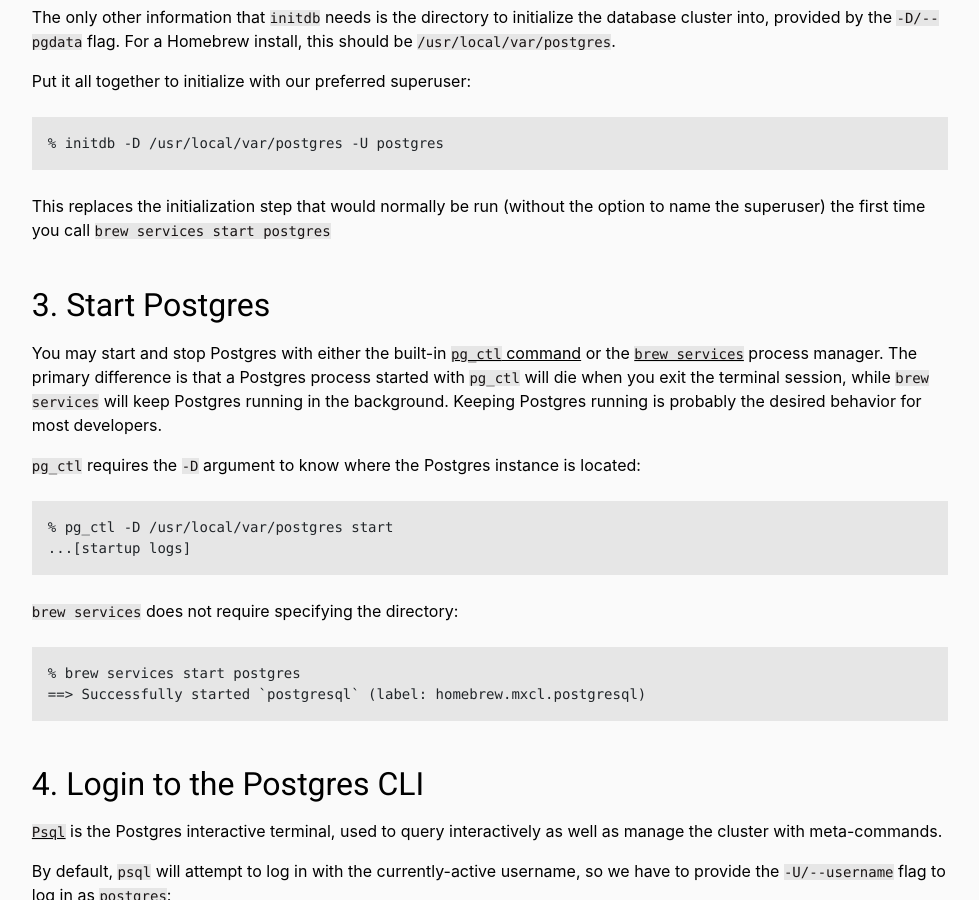
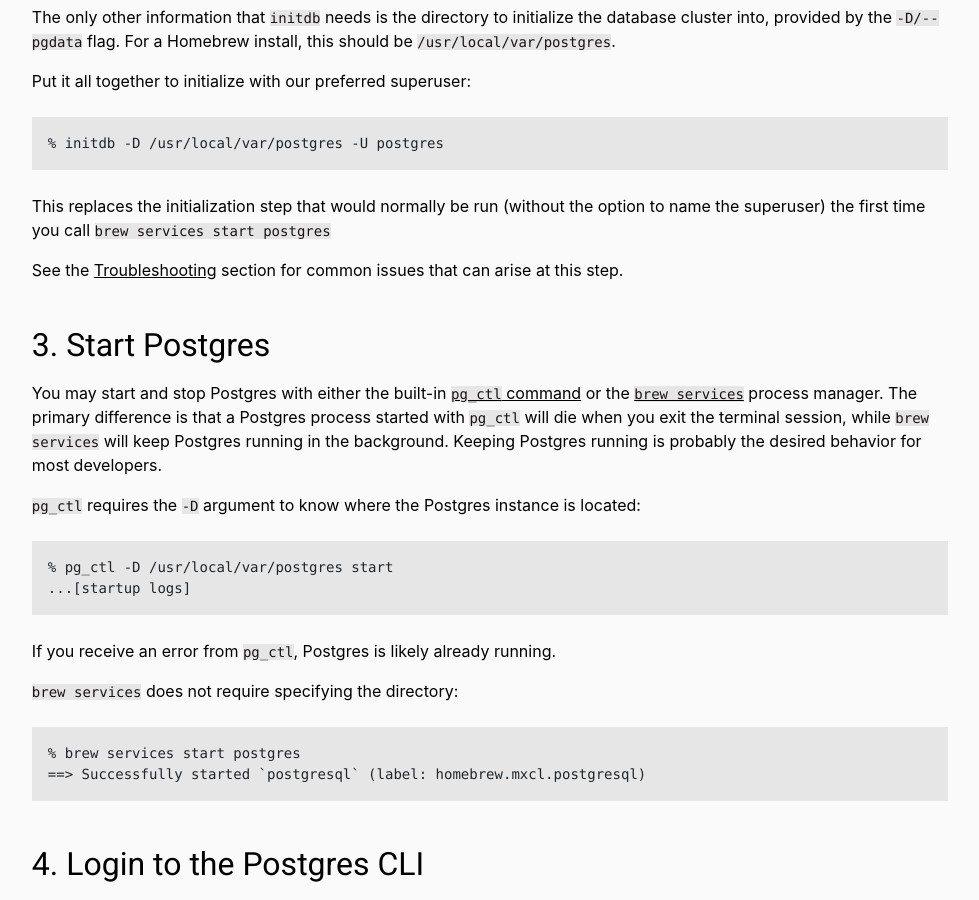
Before and after one commit to francojposa/personal-site, a Jekyll site: the page built from _dev_setup_guides/postgres-setup-macos.md, in a window 1280 px wide and 900 px high, scrolled down 1302 px. Shown: the whole window, without its empty margins (150-1129 px from the left). Built offline with Jekyll 4.4.1, drawn with Linux system fonts in a browser that asks for light colours; some of the changed text lies outside the part shown.

Commit message:
Linking to troubleshooting section in Postgres guide

````diff
--- a/_dev_setup_guides/postgres-setup-macos.md
+++ b/_dev_setup_guides/postgres-setup-macos.md
@@ -52,6 +52,8 @@
 
 This replaces the initialization step that would normally be run (without the option to name the superuser) the first time you call `brew services start postgres`
 
+See the [Troubleshooting](#troubleshooting) section for common issues that can arise at this step.
+
 ## 3. Start Postgres
 
 You may start and stop Postgres with either the built-in [`pg_ctl` command](https://www.postgresql.org/docs/9.5/app-pg-ctl.html) or the [`brew services`](https://github.com/Homebrew/homebrew-services) process manager. The primary difference is that a Postgres process started with `pg_ctl` will die when you exit the terminal session, while `brew services` will keep Postgres running in the background. Keeping Postgres running is probably the desired behavior for most developers.
@@ -62,6 +64,8 @@
 % pg_ctl -D /usr/local/var/postgres start
 ...[startup logs]
 ```
+
+If you receive an error from `pg_ctl`, Postgres is likely already running.
 
 `brew services` does not require specifying the directory:
 
@@ -138,8 +142,6 @@
 ==> Successfully stopped `postgresql` (label: homebrew.mxcl.postgresql)
 ```
 
-
-
 ## Troubleshooting
 
 I have sometimes found that the Homebrew Postgres installer will take it upon itself to initialize the cluster even if we don't call `brew services start`. If this is the case, you will receive an error like this from `initdb`:
````
Also changed, not shown: other parts of _dev_setup_guides/postgres-setup-macos.md (+1 -1 lines).
